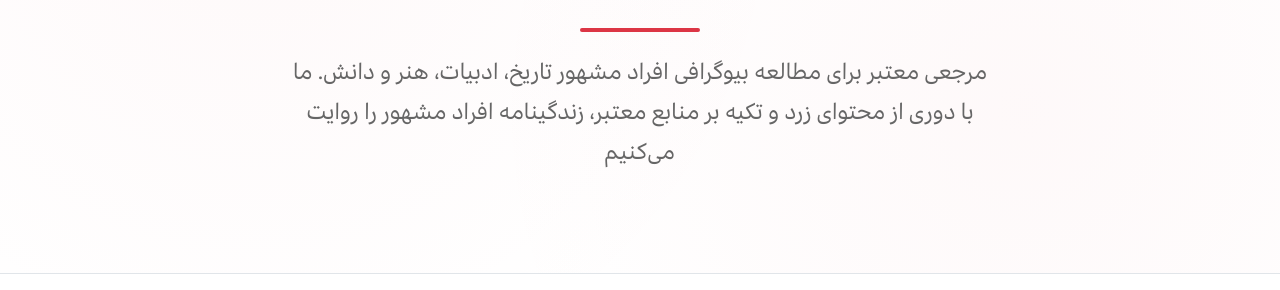
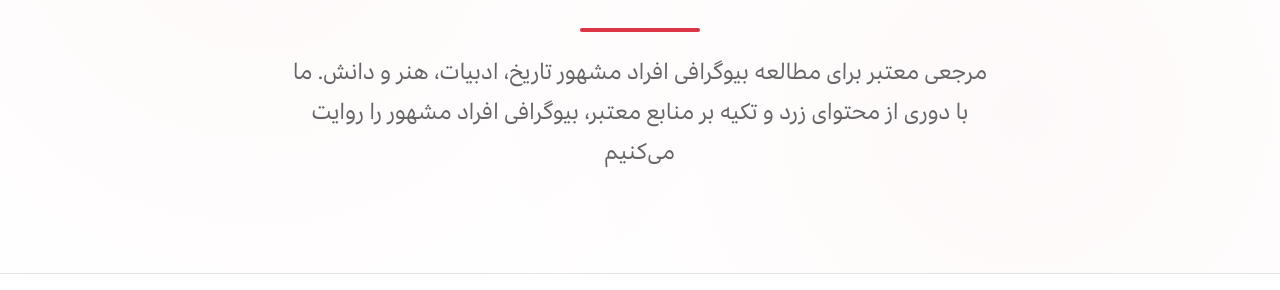
Before and after one commit to darkblog/darkblog.github.io, a Jekyll site: the page built from index.html, in a window 1280 px wide and 900 px high. Shown: the part 270-560 px from the top of the window. Built offline with Jekyll 4.4.1, drawn with Linux system fonts in a browser that asks for light colours.

Commit message:
Update index.html

```diff
--- a/index.html
+++ b/index.html
@@ -8,7 +8,7 @@ layout: null
     <meta charset="utf-8">
     <meta name="viewport" content="width=device-width, initial-scale=1">
     <title>وبلاگ پاسگاه؛ بیوگرافی افراد مشهور</title>
-    <meta name="description" content="مرجعی معتبر برای مطالعه بیوگرافی افراد مشهور تاریخ، ادبیات، هنر و دانش. ما با دوری از محتوای زرد و تکیه بر منابع معتبر، زندگینامه افراد مشهور را روایت می‌کنیم">
+    <meta name="description" content="مرجعی معتبر برای مطالعه بیوگرافی افراد مشهور تاریخ، ادبیات، هنر و دانش. ما با دوری از محتوای زرد و تکیه بر منابع معتبر، بیوگرافی افراد مشهور را روایت می‌کنیم">
     <link rel="canonical" href="https://www.pasgah.org/">
     <link href="https://www.pasgah.org/atom.xml" rel="alternate" type="application/atom+xml">
     <meta http-equiv="last-modified" content="{{ site.time | date_to_xmlschema }}">
@@ -430,7 +430,7 @@ layout: null
 
             <h1 class="page-title">بیوگرافی افراد مشهور</h1>
             <p class="page-description">
-                مرجعی معتبر برای مطالعه بیوگرافی افراد مشهور تاریخ، ادبیات، هنر و دانش. ما با دوری از محتوای زرد و تکیه بر منابع معتبر، زندگینامه افراد مشهور را روایت می‌کنیم
+                مرجعی معتبر برای مطالعه بیوگرافی افراد مشهور تاریخ، ادبیات، هنر و دانش. ما با دوری از محتوای زرد و تکیه بر منابع معتبر، بیوگرافی افراد مشهور را روایت می‌کنیم
             </p>
         </div>
     </section>
```
